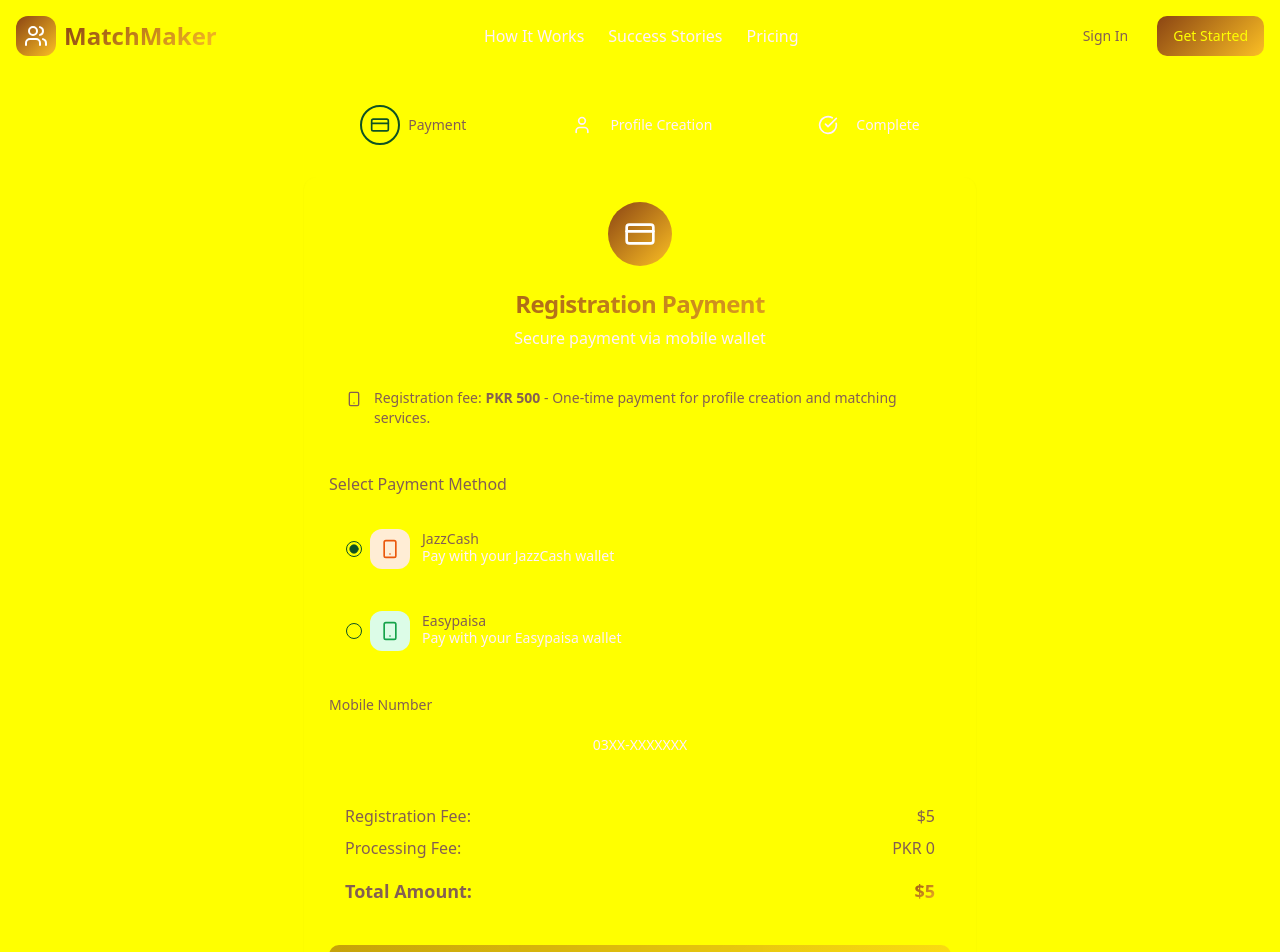
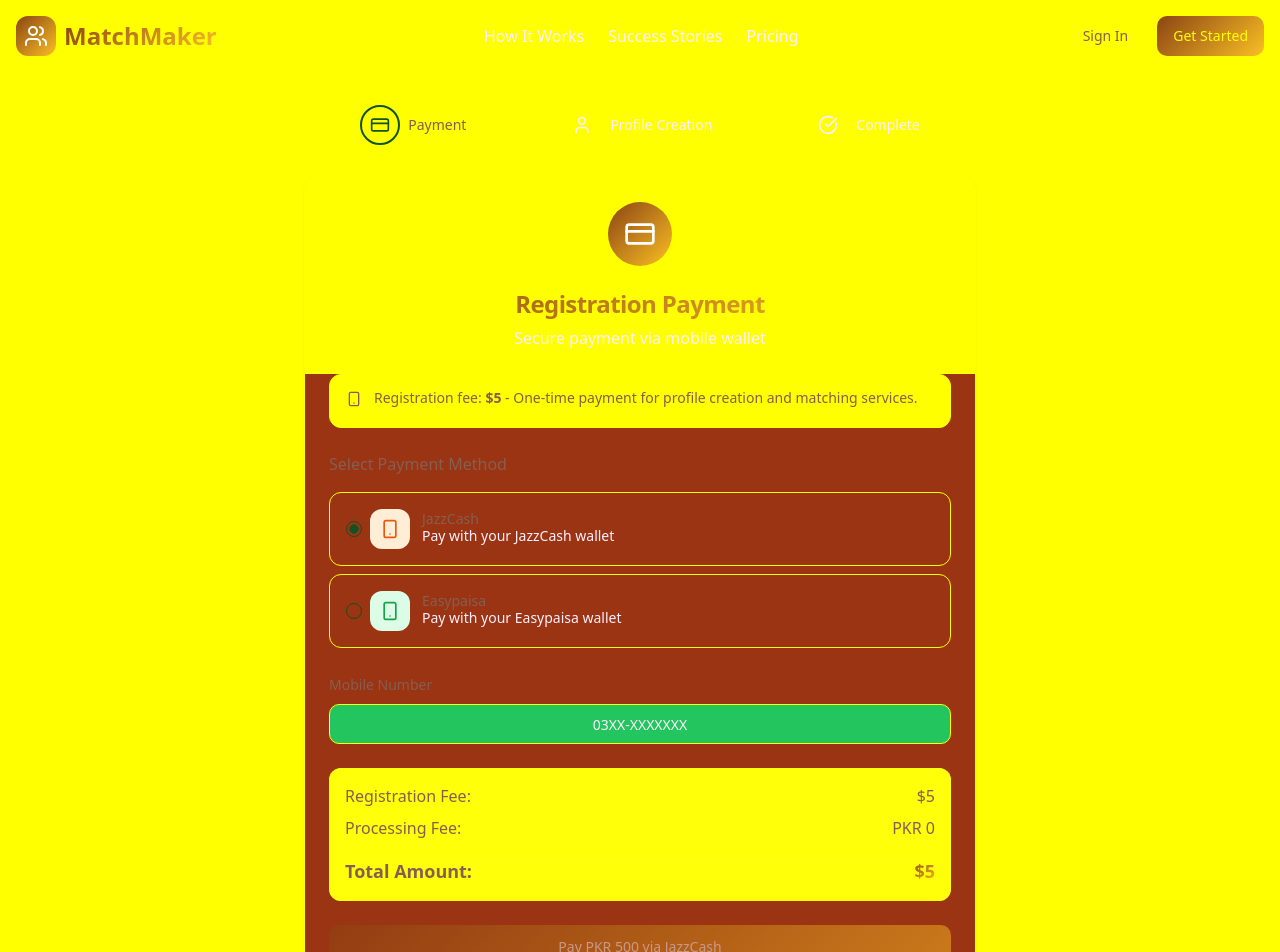
Before and after one commit to AlHabibKhan/soul-matching, a React (Vite) app: page /register in a window 1280 px wide. Shown: the top 952 px of the page. Built offline with nearby package versions, Linux system fonts and the light colour scheme.

Commit message:
Visual edit in Lovable
Edited UI in Lovable

```diff
--- a/src/components/PaymentSection.tsx
+++ b/src/components/PaymentSection.tsx
@@ -34,11 +34,11 @@ const PaymentSection = ({
         <CardTitle className="text-2xl text-gradient">Registration Payment</CardTitle>
         <p className="text-muted-foreground">Secure payment via mobile wallet</p>
       </CardHeader>
-      <CardContent className="space-y-6">
+      <CardContent className="space-y-6 bg-orange-800">
         <Alert>
           <Smartphone className="h-4 w-4" />
           <AlertDescription>
-            Registration fee: <strong>PKR 500</strong> - One-time payment for profile creation and matching services.
+            Registration fee: <strong>$5</strong> - One-time payment for profile creation and matching services.
           </AlertDescription>
         </Alert>
 
@@ -74,7 +74,7 @@ const PaymentSection = ({
 
         <div className="space-y-2">
           <Label htmlFor="phone">Mobile Number</Label>
-          <Input id="phone" type="tel" placeholder="03XX-XXXXXXX" value={phoneNumber} onChange={e => setPhoneNumber(e.target.value)} className="text-center text-lg" />
+          <Input id="phone" type="tel" placeholder="03XX-XXXXXXX" value={phoneNumber} onChange={e => setPhoneNumber(e.target.value)} className="text-center text-lg bg-green-500 " />
         </div>
 
         <div className="bg-muted/50 p-4 rounded-lg space-y-2">
@@ -93,7 +93,7 @@ const PaymentSection = ({
           </div>
         </div>
 
-        <Button className="w-full gradient-primary border-0 hover:opacity-90 transition-opacity" onClick={handlePayment} disabled={!phoneNumber || isProcessing} size="lg">
+        <Button onClick={handlePayment} disabled={!phoneNumber || isProcessing} size="lg" className="w-full gradient-primary border-0 hover:opacity-90 transition-opacity font-normal text-slate-50">
           {isProcessing ? 'Processing Payment...' : `Pay PKR 500 via ${paymentMethod === 'jazzcash' ? 'JazzCash' : 'Easypaisa'}`}
         </Button>
 
```
